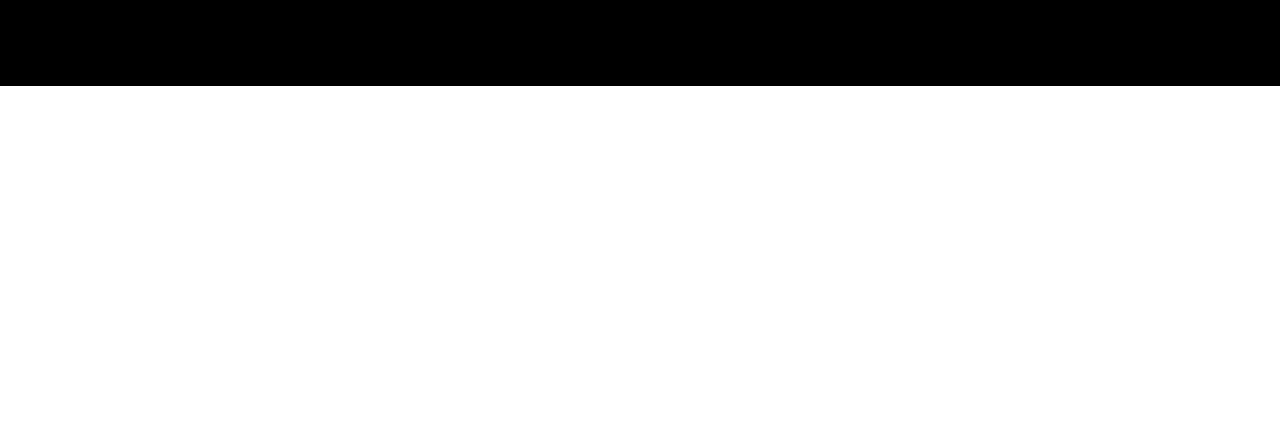
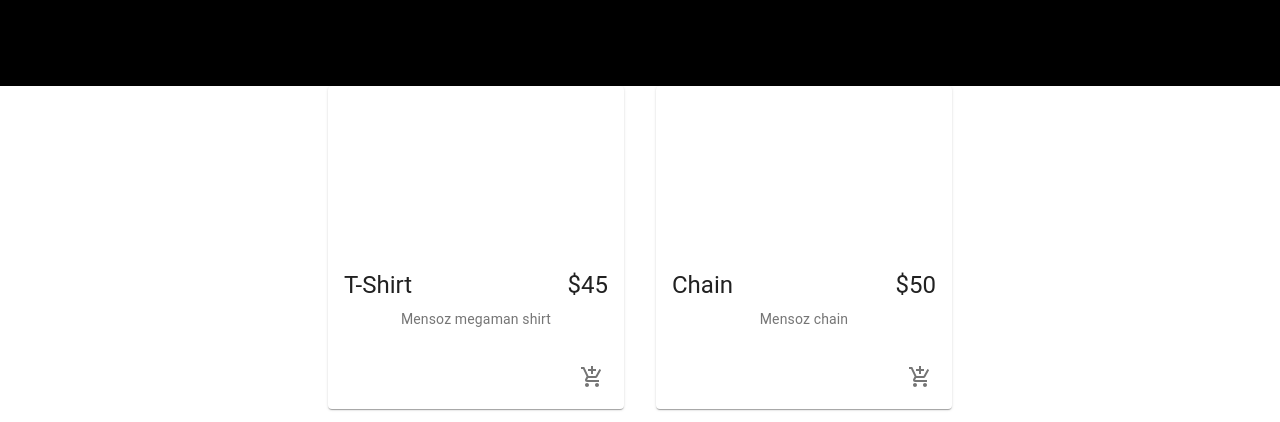
Before and after one commit to mensozdeli/MENSOZ.GG, a React (Create React App) app: page / in a window 1280 px wide. Shown: the part 714-1136 px from the top of the page. Before the commit the page ends 800 px from the top, so only its background shows below. Built offline with nearby package versions, Linux system fonts and the light colour scheme.

Commit message:
Front end changes, added formatting of products

```diff
--- a/src/App.js
+++ b/src/App.js
@@ -1,7 +1,9 @@
 import logo from './logo.png';
 import './App.css';
 
-function App() {
+import Products from './components/Products/Products';
+
+const App = () => {
   return (
     <div className="App">
       <header className="App-header">
@@ -12,6 +14,7 @@
         </p>
 
       </header>
+      <Products />
     </div>
   );
 }
--- /dev/null
+++ b/src/components/Products/Product/Product.jsx
@@ -0,0 +1,35 @@
+//******** JSX File for formatting of each product*********//
+import React from 'react';
+import {Card, CardMedia, CardContent, CardActions, Typography, IconButton} from '@material-ui/core';
+import {AddShoppingCart} from '@material-ui/icons';
+
+import useStyles from './styles';
+
+const Product = ({product}) => {
+    const classes = useStyles();
+    return (
+        <Card className={classes.root}>
+             <CardMedia className={classes.media} image='' title={product.name} />
+             <CardContent>
+                 <div className={classes.cardContent}>
+                     <Typography variant="h5" gutterBottom>
+                        {product.name}
+                     </Typography>
+                     <Typography variant="h5">
+                        {product.price}
+                     </Typography>
+                 </div>
+                 <Typography variant="body2" color="textSecondary">
+                     {product.description}
+                 </Typography>
+             </CardContent>
+             <CardActions disableSpacing className={classes.cardActions}>
+                <IconButton aria-label="Add to Cart">
+                    <AddShoppingCart />
+                </IconButton>
+             </CardActions>
+        </Card>
+    )
+}
+
+export default Product;
--- /dev/null
+++ b/src/components/Products/Product/styles.js
@@ -0,0 +1,19 @@
+import { makeStyles } from '@material-ui/core/styles';
+
+export default makeStyles(() => ({
+    root: {
+        maxWidth: '100%'
+    },
+    media: {
+        height: 0,
+        paddingTop: '56.25%', // 16:9
+      },
+      cardActions: {
+        display: 'flex',
+        justifyContent: 'flex-end',
+      },
+      cardContent: {
+        display: 'flex',
+        justifyContent: 'space-between',
+      },
+}));
--- /dev/null
+++ b/src/components/Products/Products.jsx
@@ -0,0 +1,28 @@
+//******** JSX File for compiling each product and formatting the grid *********//
+import React from 'react';
+import {Grid} from '@material-ui/core';
+import { ShortTextSharp } from '@material-ui/icons';
+
+import Product from './Product/Product';
+
+const products = [
+    {id: 1, name: 'T-Shirt', description: 'Mensoz megaman shirt', price: '$45'},
+    {id: 2, name: 'Chain', description: 'Mensoz chain', price: '$50'},
+]  //array of objects, these are mock procucts for testing purposes.
+ //each product has an id, name, and description
+
+const Products = () => {
+    return(
+        <main>
+            <Grid container justify="center" spacing={4}>
+                {products.map((product) => (
+                    <Grid item key={product.id} xs={12} sm={6} md={4} lg={3}>
+                        <Product product={product} />
+                    </Grid>
+                ))}
+            </Grid>
+        </main>
+    )//end return
+}
+
+export default Products;
--- a/src/index.js
+++ b/src/index.js
@@ -11,7 +11,4 @@
   document.getElementById('root')
 );
 
-// If you want to start measuring performance in your app, pass a function
-// to log results (for example: reportWebVitals(console.log))
-// or send to an analytics endpoint. Learn more: https://bit.ly/CRA-vitals
 reportWebVitals();
```
Also changed, not shown: package.json (+7 -0 lines), public/index.html (+0 -23 lines), 8 other files (tests, documents, lock files or other folders).
